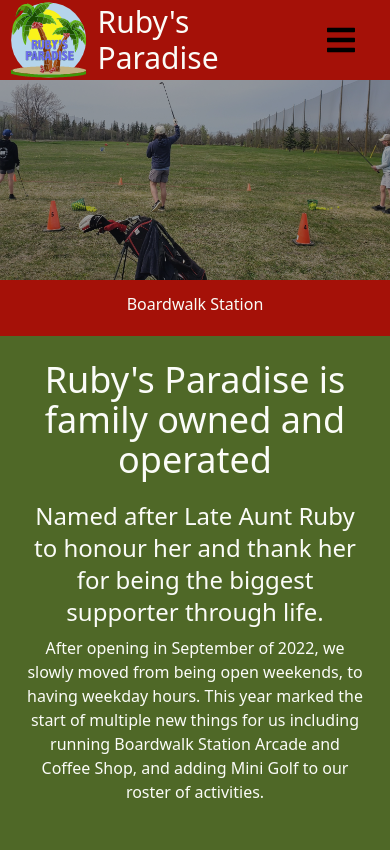
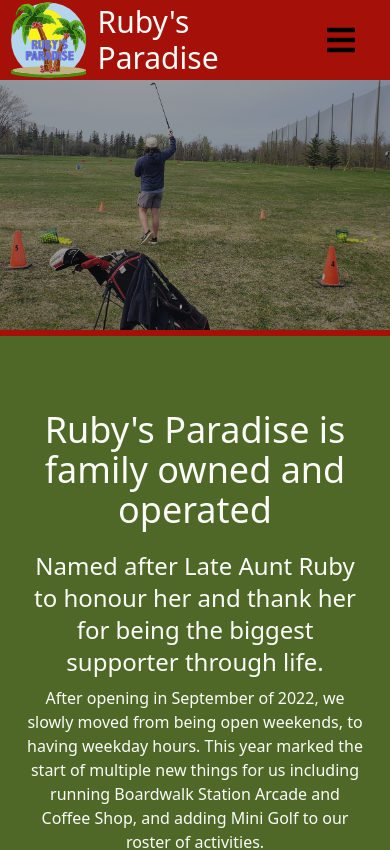
Before and after one commit to travisfriesen/rubys-website, a React (Vite) app: page / in a window 390 px wide. Shown: the top 850 px of the page. Built offline with nearby package versions, Linux system fonts and the light colour scheme.

Commit message:
fix(header): use fixed responsive height instead of vw

```diff
--- a/src/components/header.tsx
+++ b/src/components/header.tsx
@@ -5,7 +5,7 @@
 
 export const Header = ({ src, alt }: IHeader) => {
   return (
-    <div className="relative w-full h-[40vw] min-h-[200px] max-h-[400px] overflow-hidden">
+    <div className="relative w-full h-[250px] md:h-[400px] overflow-hidden">
       <img
         src={src}
         alt={alt}
```
